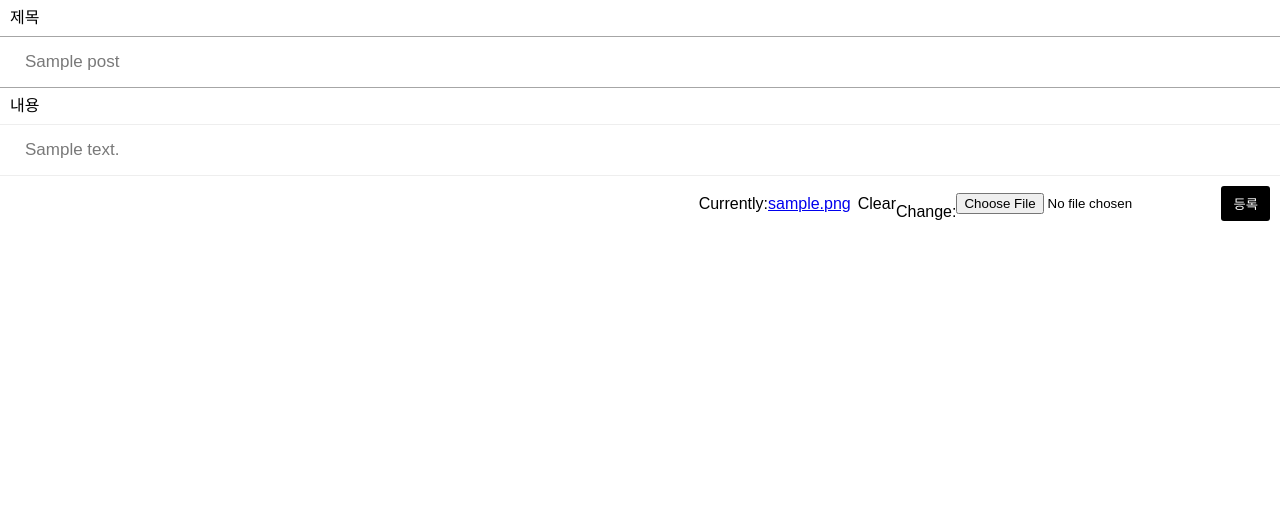
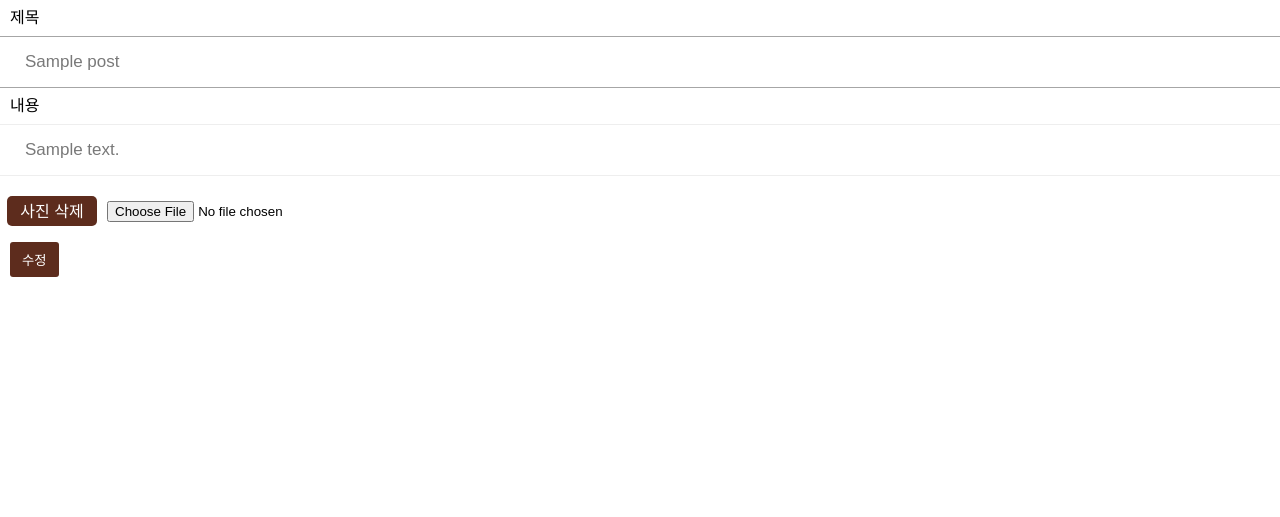
Before and after one commit to eunche/broad-deploy, a Django app: page /post/1/update/ in a window 1280 px wide. Shown: the part 85-602 px from the top of the page. Run offline with Django 3.2, Linux system fonts and the light colour scheme; tables that the repository leaves empty hold one stand-in row (values such as "Sample post"); some web fonts are replaced.

Commit message:
게시글 수정 페이지 사진업로드 버튼 수정

```diff
--- a/static/posts/css/post_write.css
+++ b/static/posts/css/post_write.css
@@ -41,11 +41,10 @@ option:focus {
 .post_write_submit_img_box {
   display: flex;
   justify-content: flex-end;
-  padding: 10px 0;
+  padding: 10px;
 }
 .post_write_img_box {
   display: flex;
-  justify-content: flex-end;
   align-items: center;
   margin-right: 12px;
 }
@@ -53,13 +52,24 @@ option:focus {
   width: 23px;
   margin-right: 5px;
 }
-.post_write_submit {
-  background-color: black;
+.image_delete{
+  width: 90px;
+  height: 30px;
+  text-align: center;
+  background-color: #5d2c1d;
   border: none;
   border-radius: 5px;
   color: white;
   padding: 8px 12px;
   margin-right: 10px;
+}
+.post_write_submit {
+  background-color: #5d2c1d;
+  border: none;
+  border-radius: 5px;
+  color: white;
+  padding: 8px 12px;
+  margin-left: 10px;
 }
 
 #id_photo {
--- a/templates/posts/post_update.html
+++ b/templates/posts/post_update.html
@@ -27,7 +27,6 @@
 
 {% block content %}
 <form method="POST" class="post-form" enctype="multipart/form-data">
-
     {% csrf_token %}
     <div class="post_write_title">제목</div>
     <div class="post_write_title_box">{{ form.title }}</div>
@@ -35,13 +34,13 @@
     <div class="post_write_contents_box">{{ form.body }}</div>
     {{ form.user }}
     <!-- 글쓰기 이미지추가&등록 박스 -->
-    <div class="post_write_submit_img_box">
-        <span class="post_write_img_box">
-            {{ form.photo }}
-            <!-- <img src="{% static 'posts/img/cameraimg.png' %}" class="post_write_camera"> -->
-        </span>
-        <input class="post_write_submit" type="submit" style="border-radius: 3px;" value="등록">
-    </div>
-
+    <div class="post_write_submit_img_box"></div>
+    <span class="post_write_img_box">
+    <input type="checkbox" name="photo-clear" id="photo-clear_id">
+    <label for="photo-clear_id" class="image_delete">사진 삭제</label>
+    <input type="file" name="photo" accept="image/*" id="id_photo">
+    </span>
+    <br>
+    <input class="post_write_submit" type="submit" style="border-radius: 3px;" value="수정">
 </form>
 {% endblock content %}
```
Also changed, not shown: static/users/css/profile_update.css (+9 -0 lines), templates/users/profileimage_form.html (+7 -1 lines), uploads/post/image/1/0bnAqjVwSX.png (added), uploads/post/image/1/Mf0j2hwnqS.jpg (added), uploads/post/image/1/bxgFVr2AeQ.jpg (added), uploads/post/image/1/d7mZluWDja.jpg (added), uploads/user/avatar/2/2d8U5Asc7h.png (added), 6 other files.
